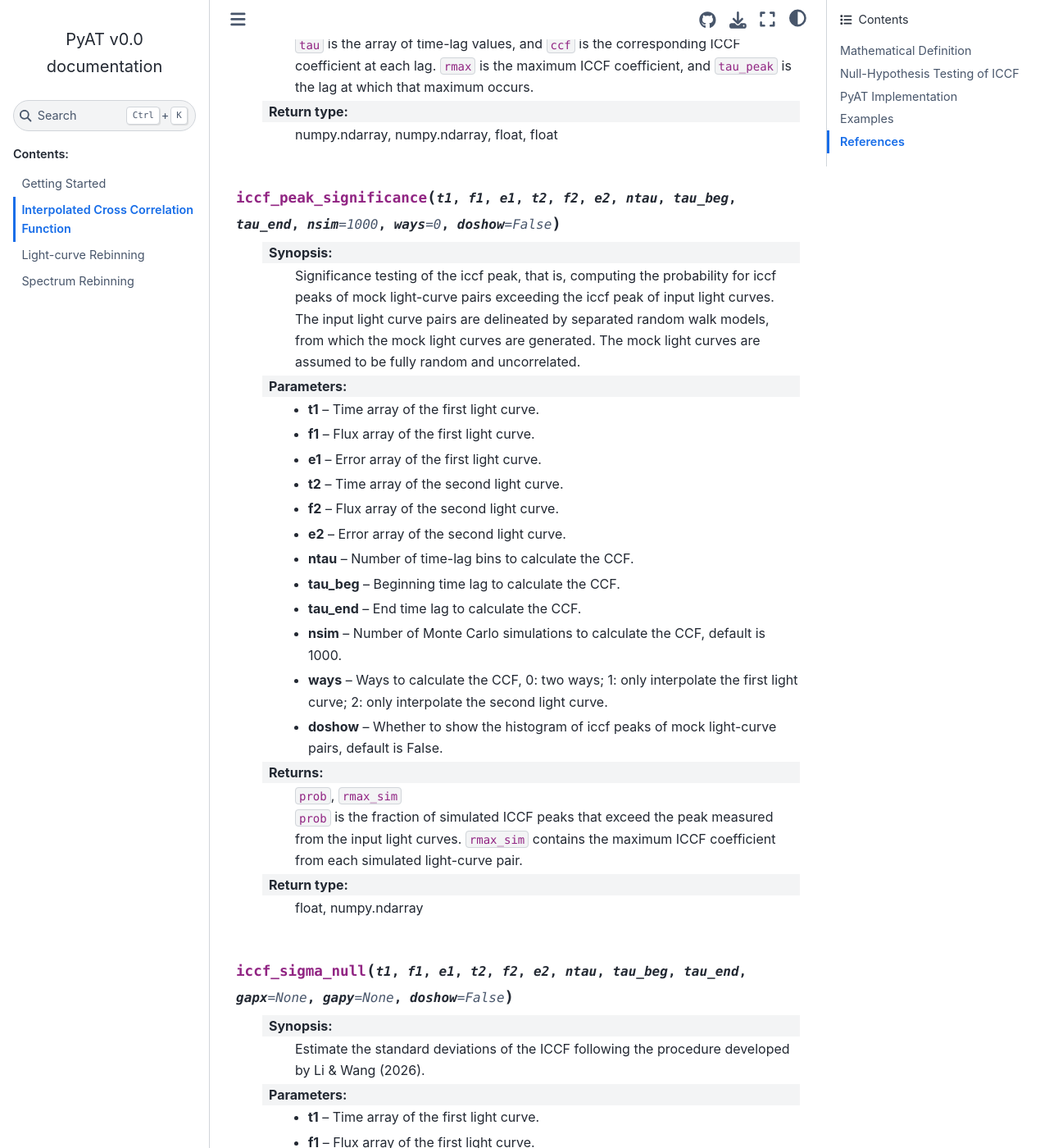
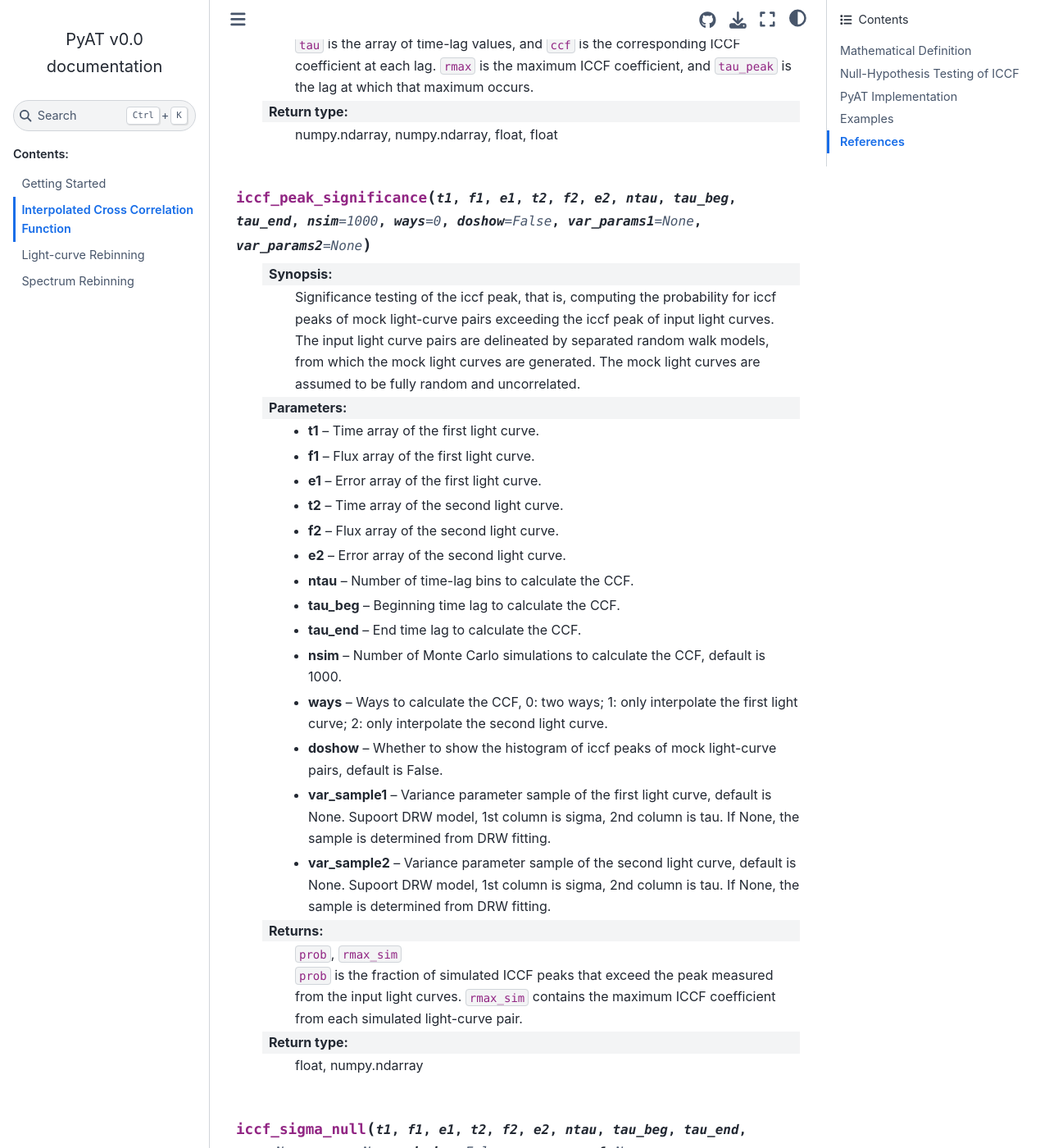
Before and after one commit to LiyrAstroph/PyAT, a Sphinx documentation site: the page built from docs/source/ccf.rst, in a window 1280 px wide and 1400 px high, scrolled down 3840 px. Shown: the whole window at 82% size. Built offline with Sphinx 7.4.7 and the Sphinx Book theme 1.1.4, drawn with Linux system fonts in a browser that asks for light colours; some of the changed text lies outside the part shown.

Commit message:
update docs.

```diff
--- a/docs/source/ccf.rst
+++ b/docs/source/ccf.rst
@@ -143,7 +143,7 @@ PyAT provides the following functions to calculate ICCF:
               that maximum occurs.
     :rtype: numpy.ndarray, numpy.ndarray, float, float
 
-.. function:: iccf_peak_significance(t1, f1, e1, t2, f2, e2, ntau, tau_beg, tau_end, nsim=1000, ways=0, doshow=False)
+.. function:: iccf_peak_significance(t1, f1, e1, t2, f2, e2, ntau, tau_beg, tau_end, nsim=1000, ways=0, doshow=False, var_params1=None, var_params2=None)
 
     :synopsis: Significance testing of the iccf peak, that is, computing the probability
                for iccf peaks of mock light-curve pairs exceeding the iccf peak of input
@@ -163,6 +163,10 @@ PyAT provides the following functions to calculate ICCF:
     :param nsim: Number of Monte Carlo simulations to calculate the CCF, default is 1000.
     :param ways: Ways to calculate the CCF, 0: two ways; 1: only interpolate the first light curve; 2: only interpolate the second light curve.
     :param doshow: Whether to show the histogram of iccf peaks of mock light-curve pairs, default is False.
+    :param var_sample1: Variance parameter sample of the first light curve, default is None.
+                        Supoort DRW model, 1st column is sigma, 2nd column is tau. If None, the sample is determined from DRW fitting.
+    :param var_sample2: Variance parameter sample of the second light curve, default is None.
+                        Supoort DRW model, 1st column is sigma, 2nd column is tau. If None, the sample is determined from DRW fitting.
 
     :return: ``prob``, ``rmax_sim``
 
@@ -173,7 +177,7 @@ PyAT provides the following functions to calculate ICCF:
     :rtype: float, numpy.ndarray
 
 
-.. function:: iccf_sigma_null(t1, f1, e1, t2, f2, e2, ntau, tau_beg, tau_end, gapx=None, gapy=None, doshow=False)
+.. function:: iccf_sigma_null(t1, f1, e1, t2, f2, e2, ntau, tau_beg, tau_end, gapx=None, gapy=None, doshow=False, var_params1=None, var_params2=None)
 
     :synopsis: Estimate the standard deviations of the ICCF following the procedure developed by Li & Wang (2026).
 
@@ -189,6 +193,10 @@ PyAT provides the following functions to calculate ICCF:
     :param gapx: Gaps in the first light curve. A list of time periods like [[t1, t2], [t3, t3]]. Default is None.
     :param gapy: Gaps in the second light curve. A list of time periods like [[t1, t2], [t3, t3]]. Default is None.
     :param doshow: Whether to plot the results, default is False.
+    :param var_params1: Variance parameters of the first light curve, default is None.
+                        Supoort DRW model, [sigma, tau]. If None, the parameters are determined from DRW fitting.
+    :param var_params2: Variance parameters of the second light curve, default is None.
+                        Supoort DRW model, [sigma, tau]. If None, the parameters are determined from DRW fitting.
 
     :return: ``tau``, ``sigma_null``, ``fig`` (if doshow=True)
 
```
